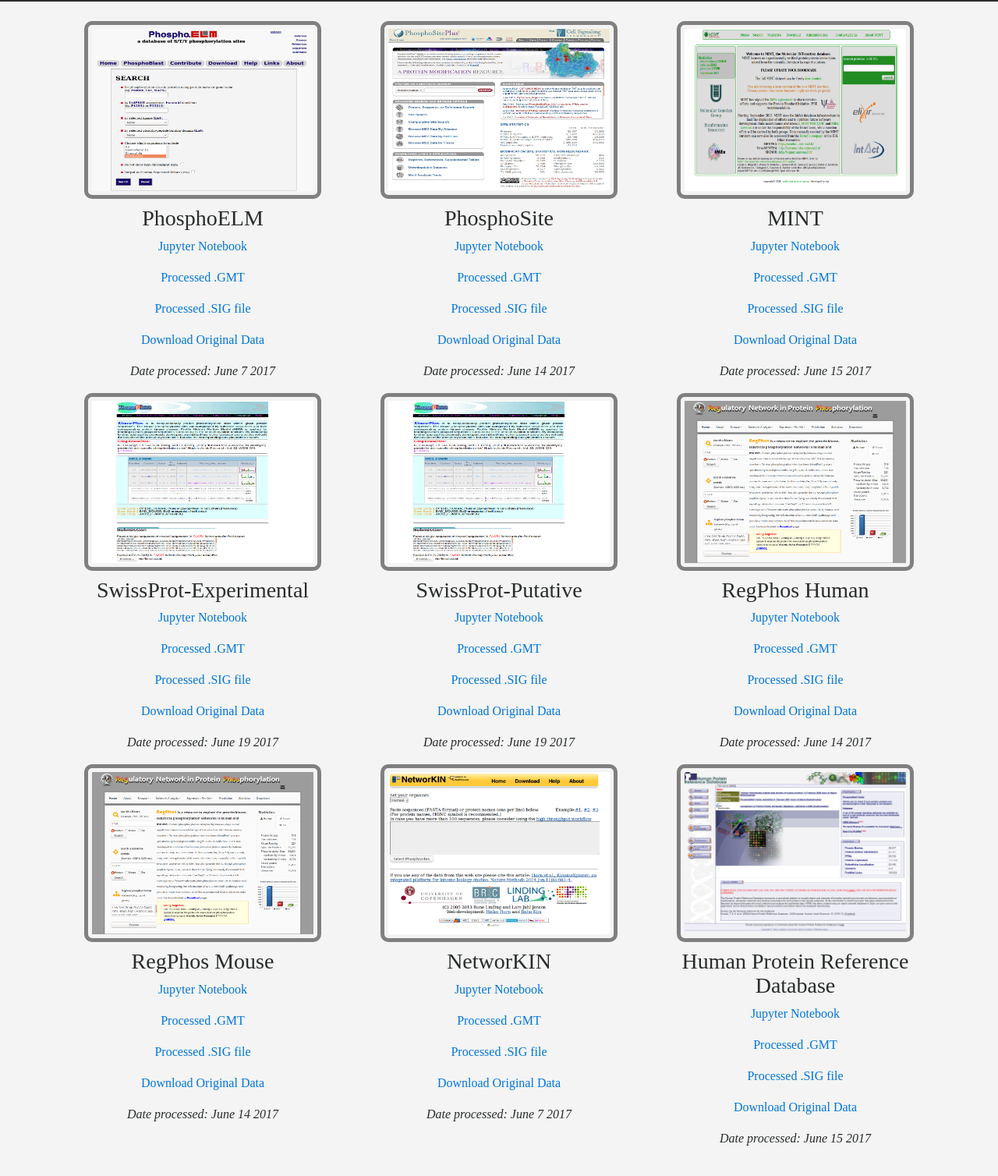
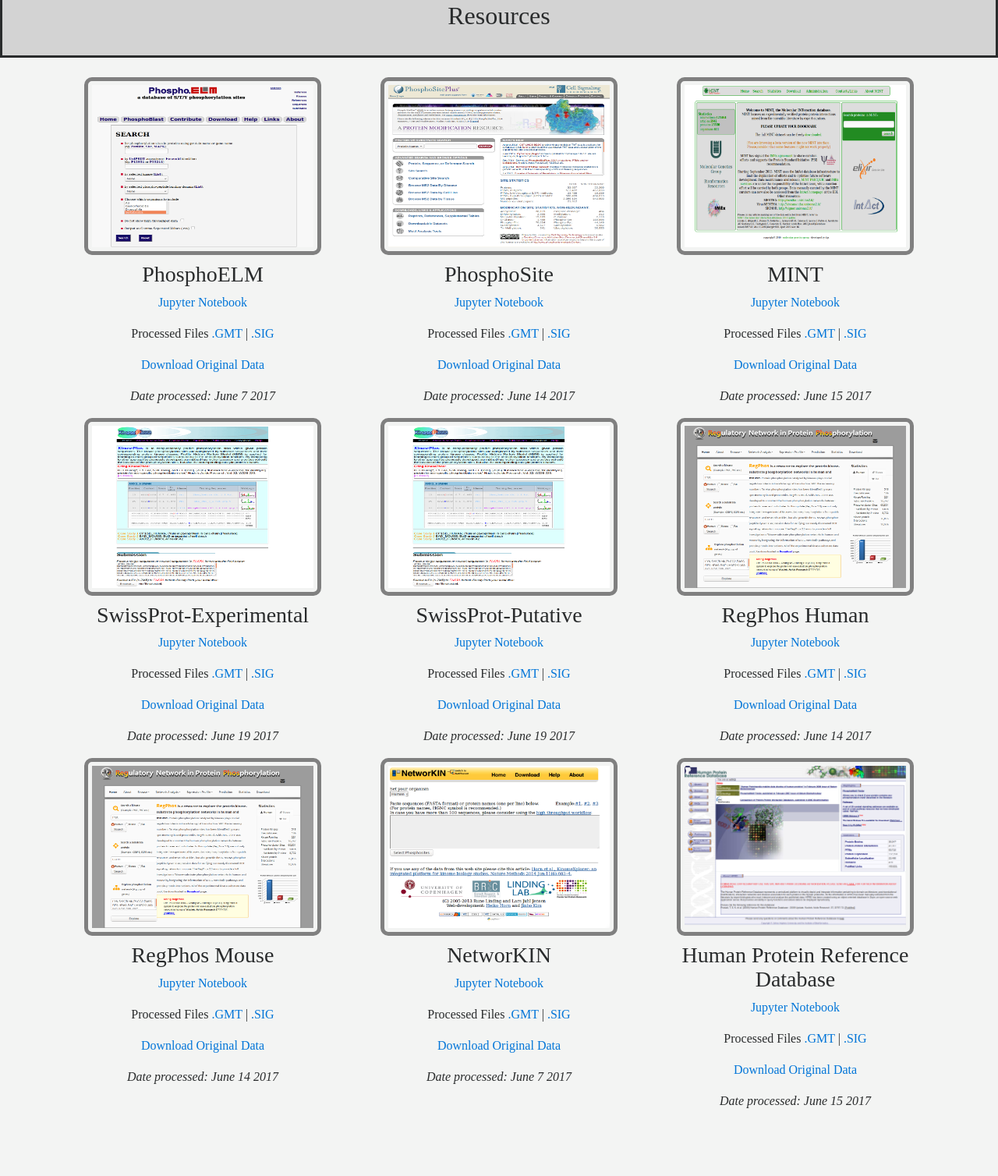
Before and after one commit to MaayanLab/KEA3, a plain HTML site: page index.html in a window 1280 px wide. Shown: the part 560-2068 px from the top of the page at 78% size. After the commit the page ends 2040 px from the top, so only its background shows below. Drawn offline with nearby package versions, Linux system fonts and the light colour scheme; a script that the page names is missing.

Commit message:
added .sig to website

```diff
--- a/index.html
+++ b/index.html
@@ -26,7 +26,7 @@
 			<div class= "col-6">
 				<h2> Overview </h2>
 				<hr width="50%" class="my-2">
-				<p> KEA2 (Kinase Enrichment Analysis 2) is a tool which takes an input of a gene list and outputs a list of associated kinases. This tool (KEA) was originally built in 2009 and is comprised of manually curated kinase-substrate interactions. Since 2009, many databases that were originally curated have expanded and new databases have emerged, so the purpose of the KEA3 project is to collect and process new data pertaining to kinase-substrate interactions and expand the KEA2 database. </p>
+				<p> KEA2 (Kinase Enrichment Analysis 2) is a tool which takes an input of a gene list and outputs a list of associated kinases. This tool (KEA) was originally built in 2009 and is comprised of manually curated kinase-substrate interactions. Since 2009, many databases that were originally curated have expanded and new databases have emerged, so the purpose of the KEA3 project is to collect and process new data pertaining to kinase-substrate interactions and expand the KEA2 database. Thus far, seven databases have been processed and converted into the file format utilized by KEA2, and these resources represent both databases from the original KEA2 paper and new databases that did not exist when KEA was first created.</p>
 				<p>
 					<a id = 'l' href = "http://www.maayanlab.net/KEA2/">Link to KEA2 website</a>
 				</p>
@@ -35,7 +35,7 @@
 			<div class="col-6">
 				<h2> Methods </h2>
 				<hr width="50%" class="my-2">
-				<p> To match the current file format of KEA2 data, all data downloaded from the following databases needed to be converted from their original format to the .gmt file format. To accomplish this, a script was written for each dataset in Python to process the data. Both these scripts and the .gmt files created are linked below according to its corresponding resource. Links to the download pages of the original datasets are also included, and only data pertaining to the human and mouse species was considered in the final .gmt files. </p>
+				<p> To match the current file format of KEA2 data, all data downloaded from the following databases needed to be converted from their original format to the .gmt file format. To accomplish this, a script was written for each dataset in Python to process the data. Both these scripts and the .gmt files created are linked below according to its corresponding resource. Links to the download pages of the original datasets are also included, and only data pertaining to the human and mouse species was considered in the final .gmt files. In addition to the .gmt files, .sig files were also created for increased accessibility of the information and are also linked below each resource. Only kinases which had at least five substrates and no more than 2000 substrates are included in the .gmt and .sig files included below.</p>
 			</div>
 		</div>
 	</div>
@@ -58,11 +58,10 @@
 					<p>
 						<a id = 'l' href = "http://nbviewer.jupyter.org/github/mlatif1/KEA3/blob/working/PhosphoELM/PhosphoELM%20Final%20Notebook-%20KEA3.ipynb">Jupyter Notebook</a>
 					</p>
-					<p>
-						<a id = 'l' href = "http://nbviewer.jupyter.org/github/mlatif1/KEA3/blob/working/PhosphoELM/PhosphoELM.gmt">Processed .GMT</a>
-					</p>
-					<p>
-						<a id = 'l' href = "http://nbviewer.jupyter.org/github/mlatif1/KEA3/blob/master/PhosphoELM/PhosphoELMsig.txt">Processed .SIG file</a>
+					<p>Processed Files
+						<a id = 'l' href = "http://nbviewer.jupyter.org/github/mlatif1/KEA3/blob/working/PhosphoELM/PhosphoELM.gmt">.GMT</a>
+						|
+						<a id = 'l' href = "http://nbviewer.jupyter.org/github/mlatif1/KEA3/blob/master/PhosphoELM/PhosphoELMsig.txt">.SIG</a>
 					</p>
 					<p>
 						<a id = 'l' href = "http://phospho.elm.eu.org/dataset.html">Download Original Data</a>
@@ -78,11 +77,10 @@
 					<p>
 						<a id = 'l' href = "http://nbviewer.jupyter.org/github/mlatif1/KEA3/blob/working/PhosphoSite/PhosphoSite%20Final%20Notebook-KEA3.ipynb">Jupyter Notebook</a>
 					</p>
-					<p>
-						<a id = 'l' href = "http://nbviewer.jupyter.org/github/mlatif1/KEA3/blob/working/PhosphoSite/PhosphoSite.gmt">Processed .GMT</a>
-					</p>
-					<p>
-						<a id = 'l' href = "http://nbviewer.jupyter.org/github/mlatif1/KEA3/blob/master/PhosphoSite/PhosphoSitesig.txt">Processed .SIG file</a>
+					<p>Processed Files
+						<a id = 'l' href = "http://nbviewer.jupyter.org/github/mlatif1/KEA3/blob/working/PhosphoSite/PhosphoSite.gmt">.GMT</a>
+						|
+						<a id = 'l' href = "http://nbviewer.jupyter.org/github/mlatif1/KEA3/blob/master/PhosphoSite/PhosphoSitesig.txt">.SIG</a>
 					</p>
 					<p>
 						<a id = 'l' href = "http://www.phosphosite.org/staticDownloads.action">Download Original Data</a>
@@ -98,11 +96,10 @@
 					<p>
 						<a id = 'l' href = "http://nbviewer.jupyter.org/github/mlatif1/KEA3/blob/working/MINT/MINT%20Working%20Notebook%20-%20KEA3.ipynb">Jupyter Notebook</a>
 					</p>
-					<p>
-						<a id = 'l' href = "http://nbviewer.jupyter.org/github/mlatif1/KEA3/blob/working/MINT/MINT.gmt">Processed .GMT</a>
-					</p>
-					<p>
-						<a id = 'l' href = "http://nbviewer.jupyter.org/github/mlatif1/KEA3/blob/master/MINT/MINTsig.txt">Processed .SIG file</a>
+					<p>Processed Files
+						<a id = 'l' href = "http://nbviewer.jupyter.org/github/mlatif1/KEA3/blob/working/MINT/MINT.gmt">.GMT</a>
+						|
+						<a id = 'l' href = "http://nbviewer.jupyter.org/github/mlatif1/KEA3/blob/master/MINT/MINTsig.txt">.SIG</a>
 					</p>
 					<p>
 						<a id = 'l' href = "http://mint.bio.uniroma2.it/download.html">Download Original Data</a>
@@ -121,11 +118,10 @@
 					<p>
 						<a id = 'l' href = "http://nbviewer.jupyter.org/github/mlatif1/KEA3/blob/working/SwissProt/Swiss-Prot%20Experimental%20%28from%20Kinase-Phos%20Database%29-%20KEA3.ipynb">Jupyter Notebook</a>
 					</p>
-					<p>
-						<a id = 'l' href = "http://nbviewer.jupyter.org/github/mlatif1/KEA3/blob/working/SwissProt/SwissProtexp.gmt">Processed .GMT</a>
-					</p>
-					<p>
-						<a id = 'l' href = "http://nbviewer.jupyter.org/github/mlatif1/KEA3/blob/master/SwissProt/SwissProtExpsig.txt">Processed .SIG file</a>
+					<p>Processed Files
+						<a id = 'l' href = "http://nbviewer.jupyter.org/github/mlatif1/KEA3/blob/working/SwissProt/SwissProtexp.gmt">.GMT</a>
+						|
+						<a id = 'l' href = "http://nbviewer.jupyter.org/github/mlatif1/KEA3/blob/master/SwissProt/SwissProtExpsig.txt">.SIG</a>
 					</p>
 					<p>
 						<a id = 'l' href = "http://kinasephos.mbc.nctu.edu.tw/download.html">Download Original Data</a>
@@ -141,11 +137,10 @@
 					<p>
 						<a id = 'l' href = "http://nbviewer.jupyter.org/github/mlatif1/KEA3/blob/working/SwissProt/Swiss-Prot%20Putative%20%28from%20Kinase-Phos%20Database%29-KEA3.ipynb">Jupyter Notebook</a>
 					</p>
-					<p>
-						<a id = 'l' href = "http://nbviewer.jupyter.org/github/mlatif1/KEA3/blob/working/SwissProt/SwissProt_put.gmt">Processed .GMT</a>
-					</p>
-					<p>
-						<a id = 'l' href = "http://nbviewer.jupyter.org/github/mlatif1/KEA3/blob/master/SwissProt/SwissProtPutsig.txt">Processed .SIG file</a>
+					<p>Processed Files
+						<a id = 'l' href = "http://nbviewer.jupyter.org/github/mlatif1/KEA3/blob/working/SwissProt/SwissProt_put.gmt">.GMT</a>
+						|
+						<a id = 'l' href = "http://nbviewer.jupyter.org/github/mlatif1/KEA3/blob/master/SwissProt/SwissProtPutsig.txt">.SIG</a>
 					</p>
 					<p>
 						<a id = 'l' href = "http://kinasephos.mbc.nctu.edu.tw/download.html">Download Original Data</a>
@@ -161,11 +156,10 @@
 					<p>
 						<a id = 'l' href = "http://nbviewer.jupyter.org/github/mlatif1/KEA3/blob/working/RegPhos/RegPhos%20-%20Human%20-%20KEA3.ipynb">Jupyter Notebook</a>
 					</p>
-					<p>
-						<a id = 'l' href = "http://nbviewer.jupyter.org/github/mlatif1/KEA3/blob/working/RegPhos/RegPhosHuman.gmt">Processed .GMT</a>
-					</p>
-					<p>
-						<a id = 'l' href = "">Processed .SIG file</a>
+					<p>Processed Files
+						<a id = 'l' href = "http://nbviewer.jupyter.org/github/mlatif1/KEA3/blob/working/RegPhos/RegPhosHuman.gmt">.GMT</a>
+						|
+						<a id = 'l' href = "http://nbviewer.jupyter.org/github/mlatif1/KEA3/blob/master/RegPhos/RegPhosHumansig.txt">.SIG</a>
 					</p>
 					<p>
 						<a id = 'l' href = "http://140.138.144.141/~RegPhos/download.php">Download Original Data</a>
@@ -185,11 +179,10 @@
 					<p>
 						<a id = 'l' href = "http://nbviewer.jupyter.org/github/mlatif1/KEA3/blob/working/RegPhos/RegPhos%20-%20Mouse%20-%20KEA3.ipynb">Jupyter Notebook</a>
 					</p>
-					<p>
-						<a id = 'l' href = "http://nbviewer.jupyter.org/github/mlatif1/KEA3/blob/working/RegPhos/RegPhosMouse.gmt">Processed .GMT</a>
-					</p>
-					<p>
-						<a id = 'l' href = "">Processed .SIG file</a>
+					<p>Processed Files
+						<a id = 'l' href = "http://nbviewer.jupyter.org/github/mlatif1/KEA3/blob/working/RegPhos/RegPhosMouse.gmt">.GMT</a>
+						|
+						<a id = 'l' href = "http://nbviewer.jupyter.org/github/mlatif1/KEA3/blob/master/RegPhos/RegPhosMousesig.txt">.SIG</a>
 					</p>
 					<p>
 						<a id = 'l' href = "http://140.138.144.141/~RegPhos/download.php">Download Original Data</a>
@@ -206,11 +199,10 @@
 					<p>
 						<a id = 'l' href = "http://nbviewer.jupyter.org/github/mlatif1/KEA3/blob/master/NetworKIN/NetworKIN-%20Working%20-%20KEA3.ipynb">Jupyter Notebook</a>
 					</p>
-					<p>
-						<a id = 'l' href = "http://nbviewer.jupyter.org/github/mlatif1/KEA3/blob/master/NetworKIN/NetworKIN.gmt">Processed .GMT</a>
-					</p>
-					<p>
-						<a id = 'l' href = "">Processed .SIG file</a>
+					<p>Processed Files
+						<a id = 'l' href = "http://nbviewer.jupyter.org/github/mlatif1/KEA3/blob/master/NetworKIN/NetworKIN.gmt">.GMT</a>
+						|
+						<a id = 'l' href = "http://nbviewer.jupyter.org/github/mlatif1/KEA3/blob/master/NetworKIN/NetworKINsig.txt">.SIG</a>
 					</p>
 					<p>
 						<a id = 'l' href = "http://networkin.info/download.shtml">Download Original Data</a>
@@ -226,11 +218,10 @@
 					<p>
 						<a id = 'l' href = "http://nbviewer.jupyter.org/github/mlatif1/KEA3/blob/working/HPRD/HPRD%20Final%20Notebook%20-%20KEA3.ipynb">Jupyter Notebook</a>
 					</p>
-					<p>
-						<a id = 'l' href = "http://nbviewer.jupyter.org/github/mlatif1/KEA3/blob/working/HPRD/HPRD_PTM.gmt">Processed .GMT</a>
-					</p>
-					<p>
-						<a id = 'l' href = "http://nbviewer.jupyter.org/github/mlatif1/KEA3/blob/master/HPRD/HPRDsig.txt">Processed .SIG file</a>
+					<p>Processed Files
+						<a id = 'l' href = "http://nbviewer.jupyter.org/github/mlatif1/KEA3/blob/working/HPRD/HPRD_PTM.gmt">.GMT</a>
+						|
+						<a id = 'l' href = "http://nbviewer.jupyter.org/github/mlatif1/KEA3/blob/master/HPRD/HPRDsig.txt">.SIG</a>
 					</p>
 					<p>
 						<a id = 'l' href = "http://hprd.org/download">Download Original Data</a>
```
Also changed, not shown: citations.html (+1 -0 lines).
